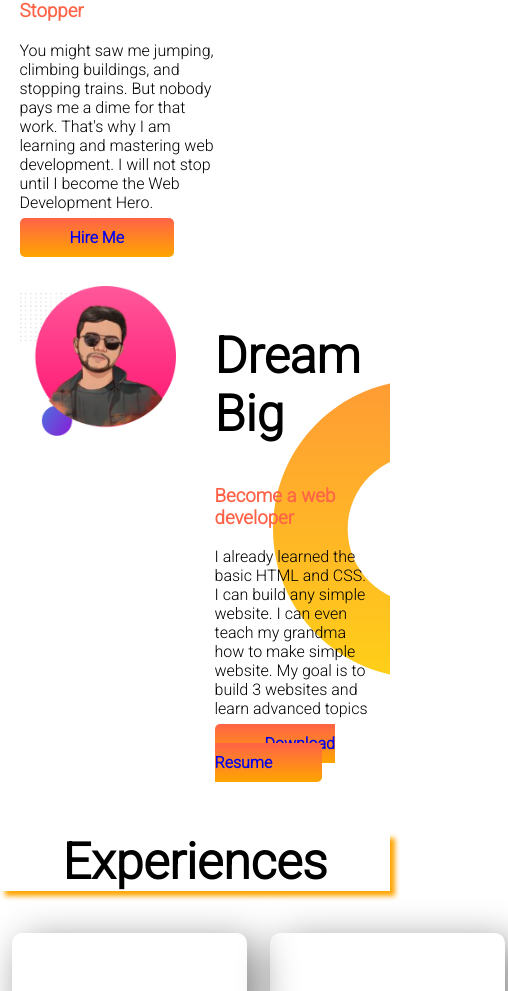
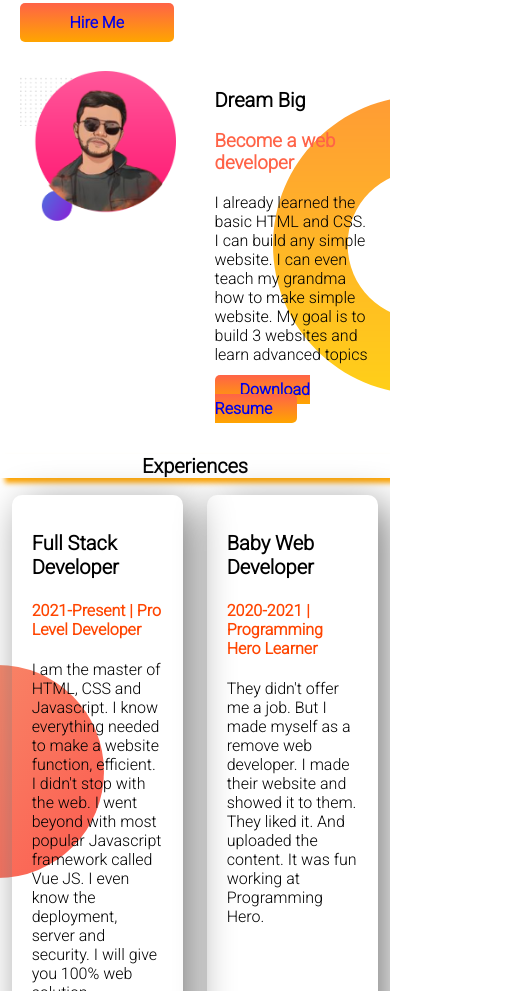
Before and after one commit to amirfaysal0471/portfolio, a plain HTML site: page index.html in a window 390 px wide. Shown: the part 456-1447 px from the top of the page, 508 px wide, since content can reach past the window. Drawn offline with Linux system fonts and the light colour scheme.

Commit message:
ainfinal code

```diff
--- a/style.css
+++ b/style.css
@@ -101,3 +101,29 @@ h4{
     color: black;
     box-shadow: 5px 5px 5px orange;
 }
+ /*
+@media only screen and (max-width: 768px) {
+    For mobile phones:
+    [class*="col-"] {
+      width: 100%;
+    }
+  }
+*/
+
+  @media only screen and (max-width: 600px) {
+
+
+
+  h1{
+      font-size: 20px;
+  }
+  .resumes
+  {
+
+
+      border-radius: 5px;
+      padding: 5px 25px;
+      font-weight: 700;
+  }
+
+  }
```
